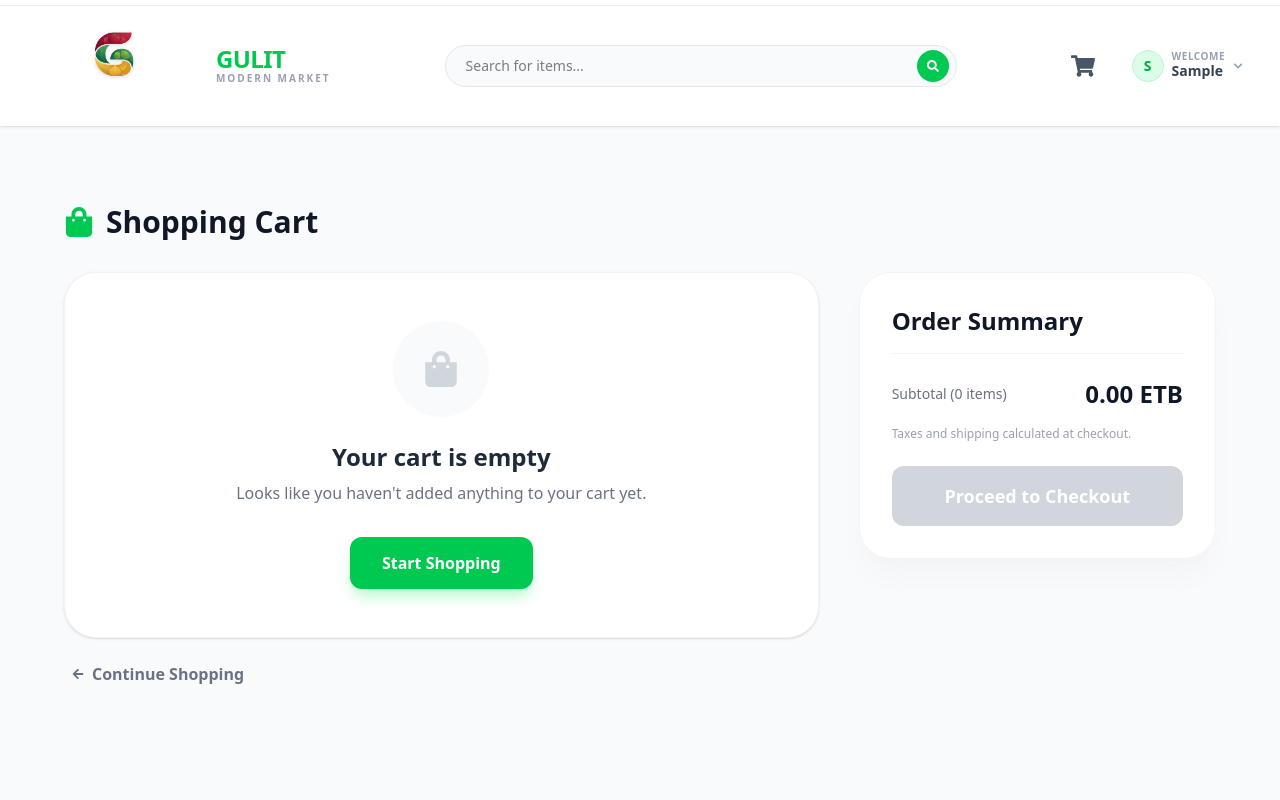
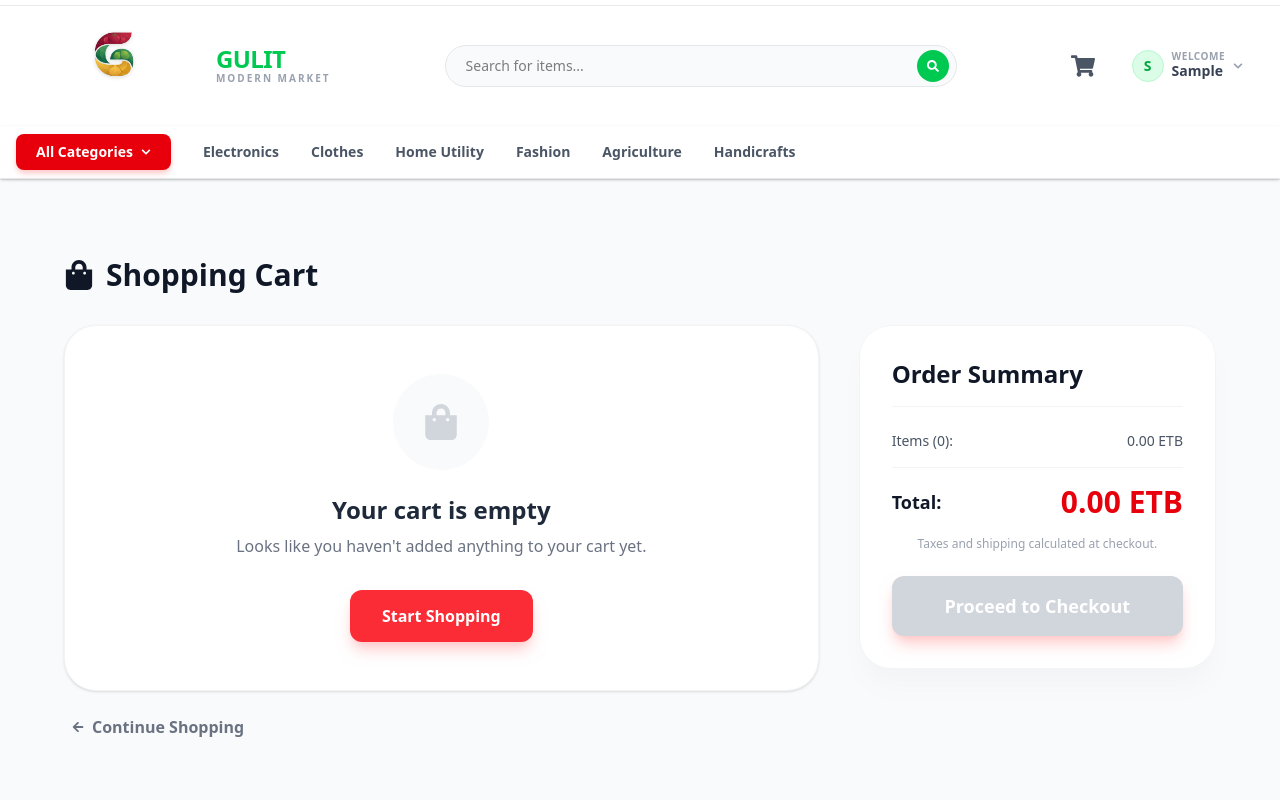
Before and after one commit to yishaq-official/gulit-E-comerce, a React (Vite) app in the folder client/: page /cart in a window 1280 px wide. Shown: the top 800 px of the page. Built offline with nearby package versions, Linux system fonts and the light colour scheme; sample sign-in values are in the browser's storage.

Commit message:
style modifications

```diff
--- a/client/src/components/Header.jsx
+++ b/client/src/components/Header.jsx
@@ -5,6 +5,7 @@ import logo from '../assets/gulit.png';
 import { FaShoppingCart, FaUser } from 'react-icons/fa';
 import AccountMenu from './AccountMenu'; // 👈 Import the new component
 import SearchBox from './SearchBox';
+import SubHeader from './SubHeader';
 
 const Header = () => {
   const { cartItems } = useSelector((state) => state.cart);
@@ -57,6 +58,7 @@ const Header = () => {
            )}
         </div>
       </div>
+      <SubHeader />
     </header>
   );
 };
--- a/client/src/components/SubHeader.jsx
+++ b/client/src/components/SubHeader.jsx
@@ -1,22 +1,33 @@
+import React from 'react';
+import { Link } from 'react-router-dom';
+import { FaChevronDown } from 'react-icons/fa';
+
 const SubHeader = () => {
   const categories = ["Electronics", "Clothes", "Home Utility", "Fashion", "Agriculture", "Handicrafts"];
 
   return (
-    <div className="bg-white border-b border-gray-100 hidden sm:block">
-      <div className="container mx-auto px-6 py-2 flex items-center gap-8">
+    // Note: 'hidden md:block' means it will hide on mobile so it doesn't clutter small screens.
+    <div className="bg-white border-b border-gray-200 hidden md:block shadow-sm">
+      <div className="container mx-auto max-w-7xl px-4 py-2 flex items-center gap-8">
+
         {/* Dropdown for All Categories */}
-        <button className="flex items-center gap-2 bg-green-500 text-white px-4 py-2 rounded-lg font-bold text-sm">
+        <button className="flex items-center gap-2 bg-red-600 hover:bg-red-700 transition-colors text-white px-5 py-2 rounded-lg font-bold text-sm shadow-md shadow-red-200">
            All Categories <FaChevronDown size={10} />
         </button>
 
         {/* Horizontal Scroll Categories */}
-        <div className="flex items-center gap-6 overflow-x-auto no-scrollbar">
+        <div className="flex items-center gap-8 overflow-x-auto no-scrollbar">
           {categories.map((cat) => (
-            <Link key={cat} to={`/category/${cat.toLowerCase()}`} className="text-sm font-medium text-gray-600 hover:text-green-500 whitespace-nowrap">
+            <Link
+              key={cat}
+              to={`/category/${cat.toLowerCase()}`}
+              className="text-sm font-bold text-gray-600 hover:text-red-600 transition-colors whitespace-nowrap"
+            >
               {cat}
             </Link>
           ))}
         </div>
+
       </div>
     </div>
   );
--- a/client/src/pages/CartScreen.jsx
+++ b/client/src/pages/CartScreen.jsx
@@ -1,7 +1,7 @@
 import React from 'react';
 import { Link, useNavigate } from 'react-router-dom';
 import { useDispatch, useSelector } from 'react-redux';
-import { FaTrash, FaArrowLeft, FaShoppingBag } from 'react-icons/fa';
+import { FaTrash, FaArrowLeft, FaShoppingBag, FaTag } from 'react-icons/fa';
 import { addToCart, removeFromCart } from '../store/slices/cartSlice';
 import { BASE_URL } from '../store/slices/apiSlice';
 
@@ -9,35 +9,39 @@ const CartScreen = () => {
   const navigate = useNavigate();
   const dispatch = useDispatch();
 
-  // Get cart items from Redux state
   const cart = useSelector((state) => state.cart);
   const { cartItems } = cart;
 
-  // Change quantity of an item already in the cart
   const addToCartHandler = async (product, qty) => {
     dispatch(addToCart({ ...product, qty }));
   };
 
-  // Remove an item entirely
   const removeFromCartHandler = (id) => {
     dispatch(removeFromCart(id));
   };
 
-  // Proceed to Checkout
   const checkoutHandler = () => {
     navigate('/login?redirect=/shipping');
   };
+
+  // 💰 NEW: Calculate total savings across all discounted items in the cart
+  const totalSavings = cartItems.reduce((acc, item) => {
+    if (item.originalPrice && item.originalPrice > item.price) {
+      return acc + ((item.originalPrice - item.price) * item.qty);
+    }
+    return acc;
+  }, 0);
 
   return (
     <div className="min-h-screen bg-gray-50 py-10 px-4">
       <div className="container mx-auto max-w-6xl">
         <h1 className="text-3xl font-black text-gray-900 mb-8 flex items-center gap-3">
-          <FaShoppingBag className="text-green-500" /> Shopping Cart
+          <FaShoppingBag className="text-gray-900" /> Shopping Cart
         </h1>
 
         <div className="grid grid-cols-1 lg:grid-cols-12 gap-10">
 
-          {/* 👈 LEFT: CART ITEMS (Col Span 8) */}
+          {/* 👈 LEFT: CART ITEMS */}
           <div className="lg:col-span-8">
             {cartItems.length === 0 ? (
               <div className="bg-white p-12 rounded-[2rem] shadow-sm border border-gray-100 text-center flex flex-col items-center">
@@ -48,7 +52,7 @@ const CartScreen = () => {
                 <p className="text-gray-500 mb-8">Looks like you haven't added anything to your cart yet.</p>
                 <Link
                   to="/"
-                  className="bg-green-500 hover:bg-green-600 text-white px-8 py-3.5 rounded-xl font-bold transition-all shadow-lg shadow-green-200"
+                  className="bg-red-500 hover:bg-red-600 text-white px-8 py-3.5 rounded-xl font-bold transition-all shadow-lg shadow-red-200"
                 >
                   Start Shopping
                 </Link>
@@ -64,13 +68,22 @@ const CartScreen = () => {
                         <img
                           src={`${BASE_URL}${item.image}`}
                           alt={item.name}
-                          className="w-24 h-24 object-cover rounded-2xl bg-gray-50 border border-gray-100"
+                          className="w-24 h-24 object-contain mix-blend-multiply p-2 rounded-2xl bg-gray-50 border border-gray-100"
                         />
                         <div>
-                          <Link to={`/product/${item._id}`} className="text-lg font-bold text-gray-800 hover:text-green-500 transition-colors block mb-1">
+                          <Link to={`/product/${item._id}`} className="text-lg font-bold text-gray-800 hover:text-red-500 transition-colors block mb-1">
                             {item.name}
                           </Link>
-                          <div className="text-sm text-gray-400 font-medium">Unit Price: <span className="text-gray-600 font-bold">{item.price} ETB</span></div>
+                          {/* 💰 NEW: Show original price if discounted */}
+                          <div className="text-sm font-medium">
+                            <span className="text-gray-400">Unit Price: </span>
+                            {item.originalPrice && item.originalPrice > item.price && (
+                              <span className="text-gray-400 line-through mr-2">
+                                {item.originalPrice.toLocaleString()} ETB
+                              </span>
+                            )}
+                            <span className="text-red-600 font-bold">{item.price.toLocaleString()} ETB</span>
+                          </div>
                         </div>
                       </div>
 
@@ -79,7 +92,7 @@ const CartScreen = () => {
                         <select
                           value={item.qty}
                           onChange={(e) => addToCartHandler(item, Number(e.target.value))}
-                          className="bg-gray-50 border border-gray-200 rounded-xl px-4 py-2 font-bold text-gray-700 focus:outline-none focus:border-green-500"
+                          className="bg-gray-50 border border-gray-200 rounded-xl px-4 py-2 font-bold text-gray-700 focus:outline-none focus:border-red-500"
                         >
                           {[...Array(item.countInStock).keys()].map((x) => (
                             <option key={x + 1} value={x + 1}>
@@ -89,7 +102,7 @@ const CartScreen = () => {
                         </select>
 
                         <div className="text-lg font-black text-gray-900 w-24 text-right">
-                          {(item.price * item.qty).toFixed(2)} ETB
+                          {(item.price * item.qty).toLocaleString(undefined, { minimumFractionDigits: 2 })} ETB
                         </div>
 
                         <button
@@ -105,31 +118,49 @@ const CartScreen = () => {
               </div>
             )}
 
-            <Link to="/" className="inline-flex items-center gap-2 text-gray-500 hover:text-green-500 font-bold transition-colors mt-6 ml-2">
+            <Link to="/" className="inline-flex items-center gap-2 text-gray-500 hover:text-gray-900 font-bold transition-colors mt-6 ml-2">
               <FaArrowLeft size={12} /> Continue Shopping
             </Link>
           </div>
 
-          {/* 👉 RIGHT: CART SUMMARY (Col Span 4) */}
+          {/* 👉 RIGHT: CART SUMMARY */}
           <div className="lg:col-span-4">
             <div className="bg-white p-6 md:p-8 rounded-[2rem] shadow-xl shadow-gray-100 border border-gray-100 sticky top-24">
               <h2 className="text-2xl font-black text-gray-900 mb-6 border-b border-gray-100 pb-4">Order Summary</h2>
 
               <div className="space-y-4 text-sm mb-6">
-                 <div className="flex justify-between items-center">
-                    <span className="text-gray-500 font-medium">Subtotal ({cartItems.reduce((acc, item) => acc + item.qty, 0)} items)</span>
-                    <span className="text-2xl font-black text-gray-900">
-                      {cartItems.reduce((acc, item) => acc + item.qty * item.price, 0).toFixed(2)} ETB
+                 {/* Item Count & Subtotal */}
+                 <div className="flex justify-between items-center text-gray-600 font-medium">
+                    <span>Items ({cartItems.reduce((acc, item) => acc + item.qty, 0)}):</span>
+                    <span>
+                      {cartItems.reduce((acc, item) => acc + ((item.originalPrice || item.price) * item.qty), 0).toLocaleString(undefined, { minimumFractionDigits: 2 })} ETB
                     </span>
                  </div>
-                 <p className="text-xs text-gray-400">Taxes and shipping calculated at checkout.</p>
+
+                 {/* 💰 NEW: Total Savings Banner */}
+                 {totalSavings > 0 && (
+                   <div className="flex justify-between items-center text-green-600 font-bold bg-green-50 p-3 rounded-xl">
+                      <span className="flex items-center gap-2"><FaTag /> Total Savings:</span>
+                      <span>- {totalSavings.toLocaleString(undefined, { minimumFractionDigits: 2 })} ETB</span>
+                   </div>
+                 )}
+
+                 {/* Final Total */}
+                 <div className="flex justify-between items-center pt-4 border-t border-gray-100">
+                    <span className="text-lg font-bold text-gray-900">Total:</span>
+                    <span className="text-3xl font-black text-red-600">
+                      {cartItems.reduce((acc, item) => acc + item.qty * item.price, 0).toLocaleString(undefined, { minimumFractionDigits: 2 })} ETB
+                    </span>
+                 </div>
+
+                 <p className="text-xs text-gray-400 text-center mt-2">Taxes and shipping calculated at checkout.</p>
               </div>
 
               <button
                 type="button"
                 disabled={cartItems.length === 0}
                 onClick={checkoutHandler}
-                className="w-full bg-gray-900 hover:bg-black text-white py-4 rounded-xl font-black text-lg transition-all active:scale-95 disabled:bg-gray-300 disabled:cursor-not-allowed"
+                className="w-full bg-red-600 hover:bg-red-700 text-white py-4 rounded-xl font-black text-lg transition-all active:scale-95 disabled:bg-gray-300 disabled:cursor-not-allowed shadow-lg shadow-red-200"
               >
                 Proceed to Checkout
               </button>
```
Also changed, not shown: client/src/components/ProductCard.jsx (+52 -34 lines).
